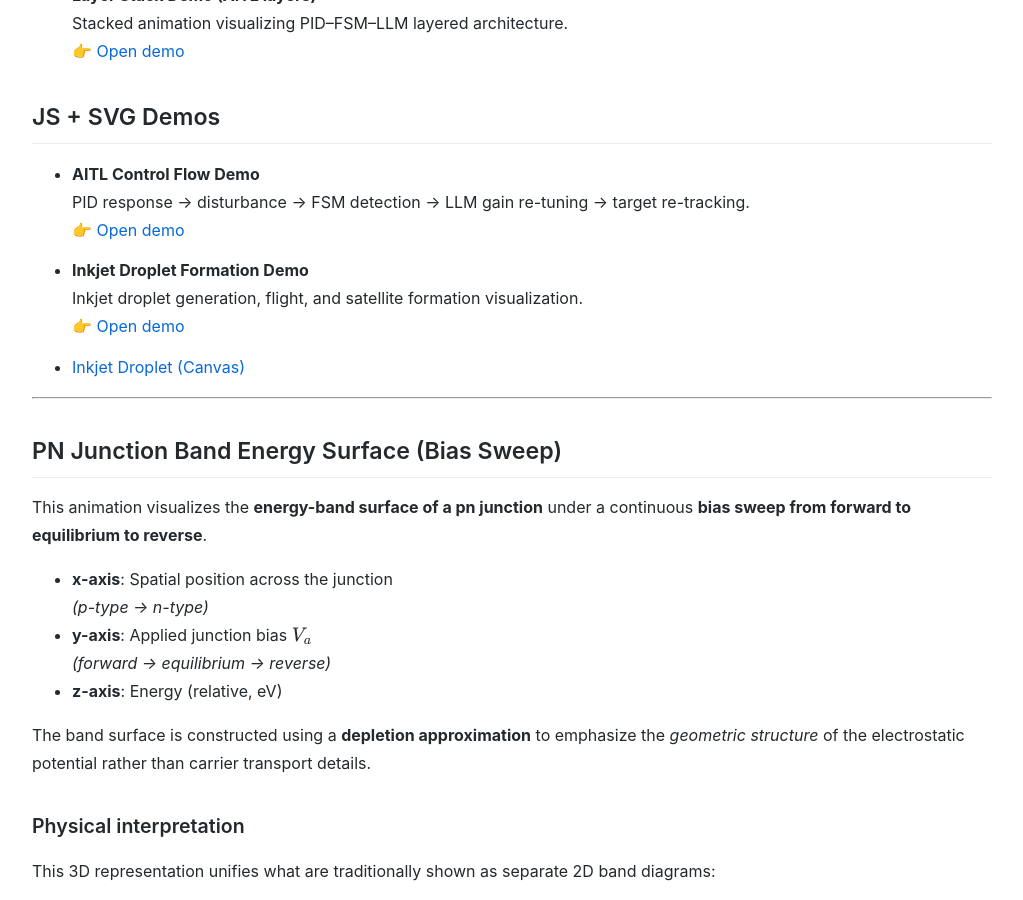
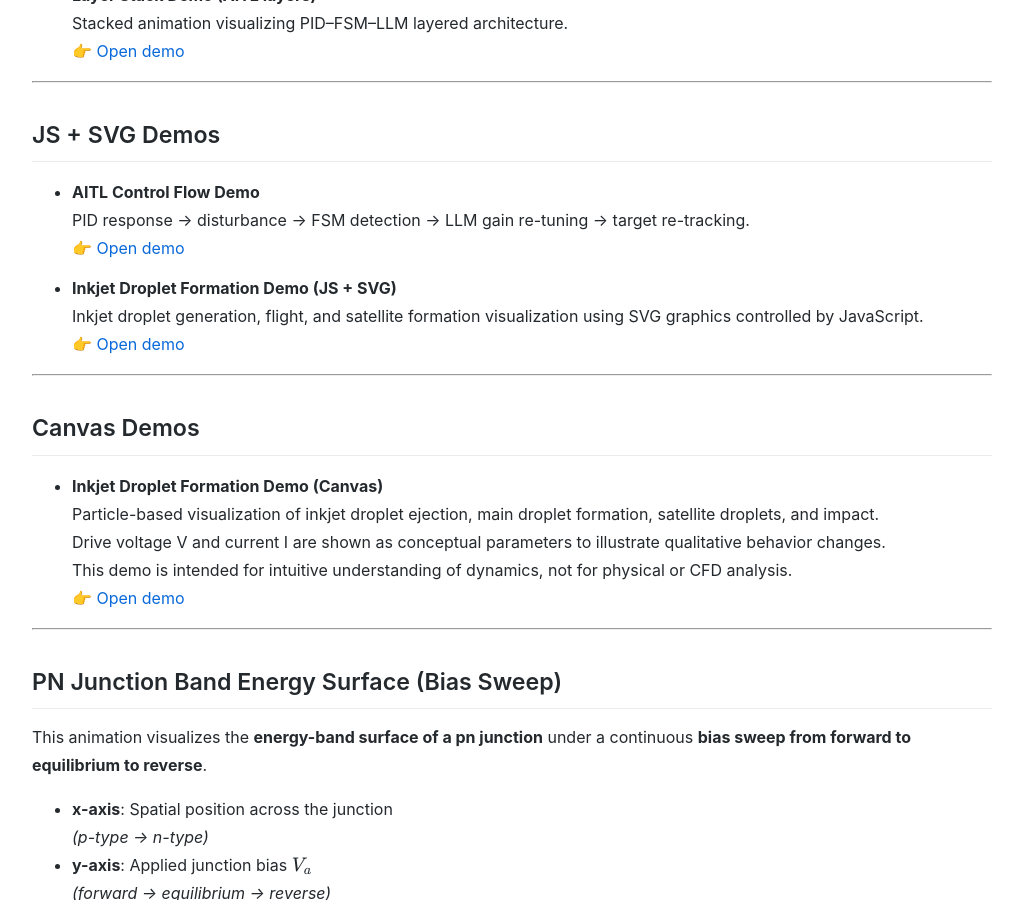
Before and after one commit to Samizo-AITL/aitl-animation-demos, a Jekyll site: the page built from index.md, in a window 1280 px wide and 900 px high, scrolled down 1088 px. Shown: the whole window, without its empty margins (128-1151 px from the left). Built offline with Jekyll 4.4.1, drawn with Linux system fonts in a browser that asks for light colours.

Commit message:
Update index.md

```diff
--- a/index.md
+++ b/index.md
@@ -38,19 +38,27 @@ Each demo is self-contained and can be viewed directly in the browser.
   Stacked animation visualizing PID–FSM–LLM layered architecture.
   👉 [Open demo](./demo/css-only/layer-stack.html)
 
+---
+
 ## JS + SVG Demos
 
 - **AITL Control Flow Demo**
   PID response → disturbance → FSM detection → LLM gain re-tuning → target re-tracking.
   👉 [Open demo](./demo/js-svg/aitl-control-flow.html)
 
-- **Inkjet Droplet Formation Demo**
-  Inkjet droplet generation, flight, and satellite formation visualization.
+- **Inkjet Droplet Formation Demo (JS + SVG)**
+  Inkjet droplet generation, flight, and satellite formation visualization using SVG graphics controlled by JavaScript.
   👉 [Open demo](./demo/js-svg/inkjet-droplet.html)
 
+---
 
-- [Inkjet Droplet (Canvas)](demo/canvas/inkjet-canvas.html)
+## Canvas Demos
 
+- **Inkjet Droplet Formation Demo (Canvas)**
+  Particle-based visualization of inkjet droplet ejection, main droplet formation, satellite droplets, and impact.
+  Drive voltage V and current I are shown as conceptual parameters to illustrate qualitative behavior changes.
+  This demo is intended for intuitive understanding of dynamics, not for physical or CFD analysis.
+  👉 [Open demo](./demo/canvas/inkjet-canvas.html)
 
 ---
 
```
